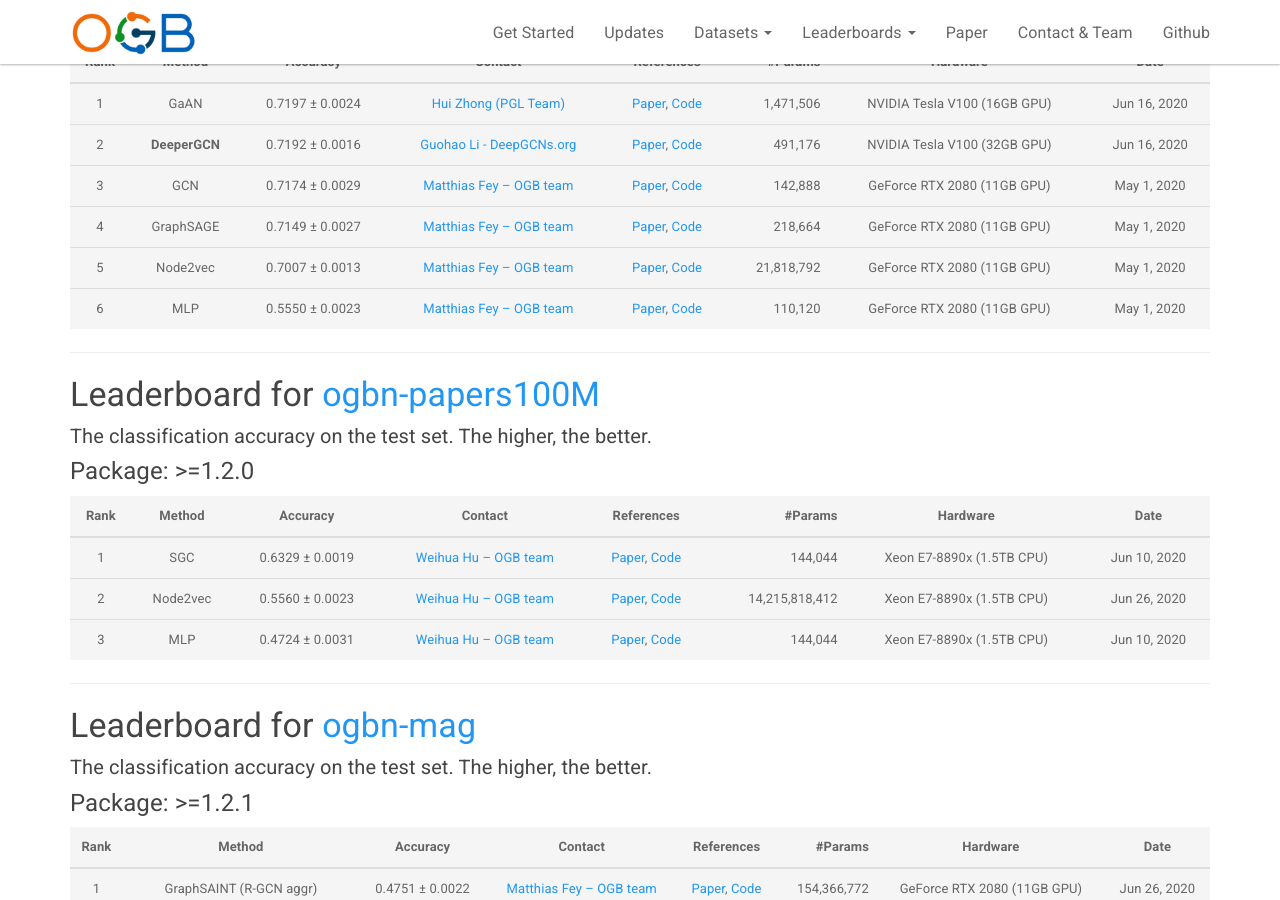
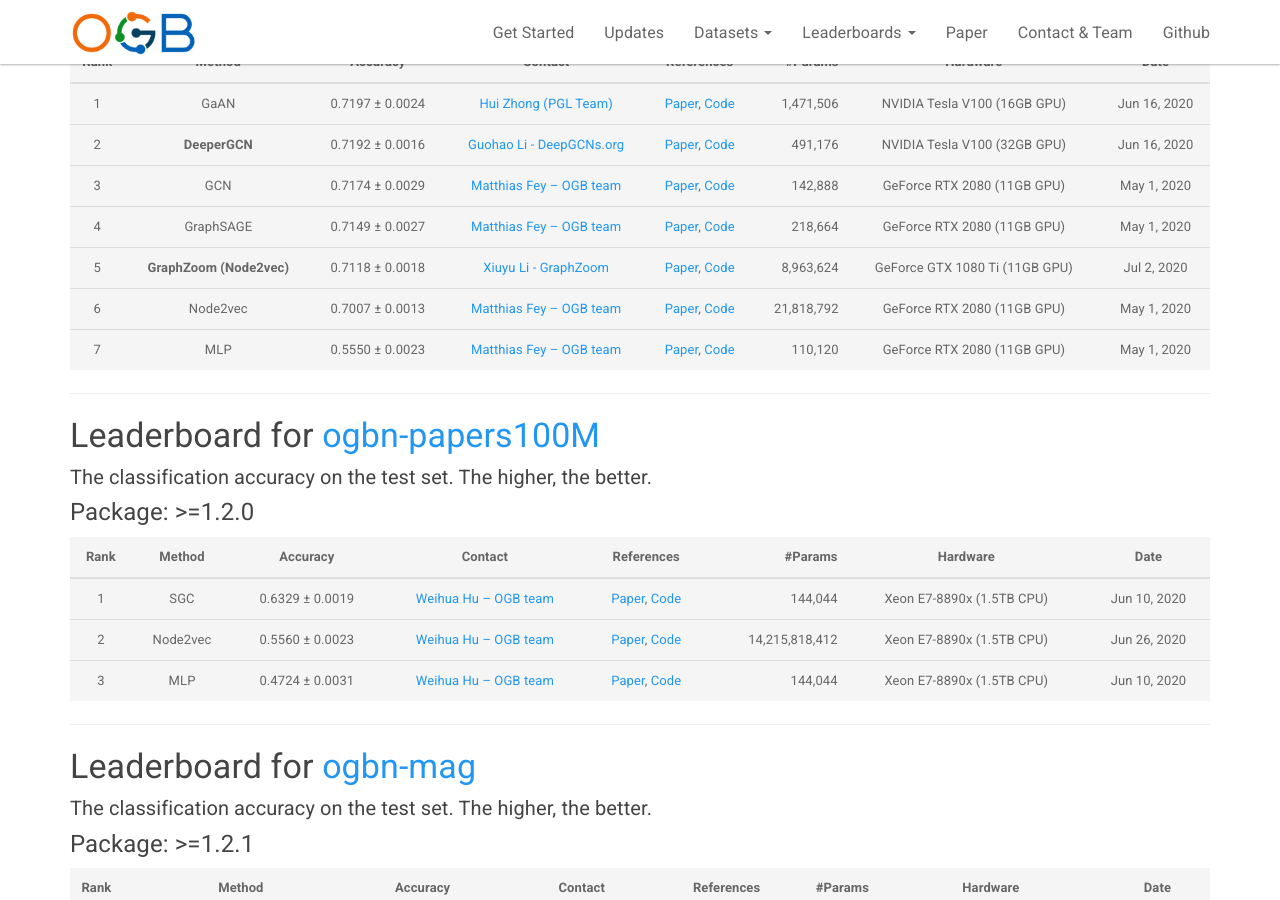
Before and after one commit to snap-stanford/ogb-web, a Jekyll site: the page built from _docs/leaderboard/leader_nodeprop.md, in a window 1280 px wide and 900 px high, scrolled down 1690 px. Built offline with Jekyll 4.4.1, drawn with Linux system fonts in a browser that asks for light colours.

Commit message:
updateleaderboard

```diff
--- a/_docs/leaderboard/leader_nodeprop.md
+++ b/_docs/leaderboard/leader_nodeprop.md
@@ -74,8 +74,9 @@ The **bold** method name indicates that the implementation is **official** (by t
 |  2  |  **DeeperGCN**  | 0.7192 ± 0.0016   | [Guohao Li - DeepGCNs.org](mailto:guohao.li@kaust.edu.sa) | [Paper](https://arxiv.org/abs/2006.07739), [Code](https://github.com/lightaime/deep_gcns_torch/tree/master/examples/ogb) | 491,176 | NVIDIA Tesla V100 (32GB GPU) | Jun 16, 2020 |
 |  3  |  GCN  | 0.7174 ± 0.0029   | [Matthias Fey -- OGB team](mailto:matthias.fey@tu-dortmund.de) | [Paper](https://arxiv.org/abs/1609.02907), [Code](https://github.com/snap-stanford/ogb/tree/master/examples/nodeproppred/arxiv) | 142,888 | GeForce RTX 2080 (11GB GPU) | May 1, 2020 |
 |  4  |  GraphSAGE  | 0.7149 ± 0.0027   | [Matthias Fey -- OGB team](mailto:matthias.fey@tu-dortmund.de) | [Paper](https://arxiv.org/abs/1706.02216), [Code](https://github.com/snap-stanford/ogb/tree/master/examples/nodeproppred/arxiv) | 218,664 | GeForce RTX 2080 (11GB GPU) | May 1, 2020 |
-|  5  |  Node2vec  | 0.7007 ± 0.0013   | [Matthias Fey -- OGB team](mailto:matthias.fey@tu-dortmund.de) | [Paper](https://arxiv.org/abs/1607.00653), [Code](https://github.com/snap-stanford/ogb/tree/master/examples/nodeproppred/arxiv) | 21,818,792 | GeForce RTX 2080 (11GB GPU) | May 1, 2020 |
-|  6  |  MLP  | 0.5550 ± 0.0023   | [Matthias Fey -- OGB team](mailto:matthias.fey@tu-dortmund.de) | [Paper](https://arxiv.org/abs/2005.00687), [Code](https://github.com/snap-stanford/ogb/tree/master/examples/nodeproppred/arxiv) | 110,120 | GeForce RTX 2080 (11GB GPU) | May 1, 2020 |
+|  5  |  **GraphZoom (Node2vec)**  | 0.7118 ± 0.0018   | [Xiuyu Li - GraphZoom](mailto:xl289@cornell.edu) | [Paper](https://openreview.net/forum?id=r1lGO0EKDH), [Code](https://github.com/cornell-zhang/GraphZoom/tree/master/ogb/ogbn-arxiv) | 8,963,624 | GeForce GTX 1080 Ti (11GB GPU) | Jul 2, 2020 |
+|  6  |  Node2vec  | 0.7007 ± 0.0013   | [Matthias Fey -- OGB team](mailto:matthias.fey@tu-dortmund.de) | [Paper](https://arxiv.org/abs/1607.00653), [Code](https://github.com/snap-stanford/ogb/tree/master/examples/nodeproppred/arxiv) | 21,818,792 | GeForce RTX 2080 (11GB GPU) | May 1, 2020 |
+|  7  |  MLP  | 0.5550 ± 0.0023   | [Matthias Fey -- OGB team](mailto:matthias.fey@tu-dortmund.de) | [Paper](https://arxiv.org/abs/2005.00687), [Code](https://github.com/snap-stanford/ogb/tree/master/examples/nodeproppred/arxiv) | 110,120 | GeForce RTX 2080 (11GB GPU) | May 1, 2020 |
 
 
 
```
